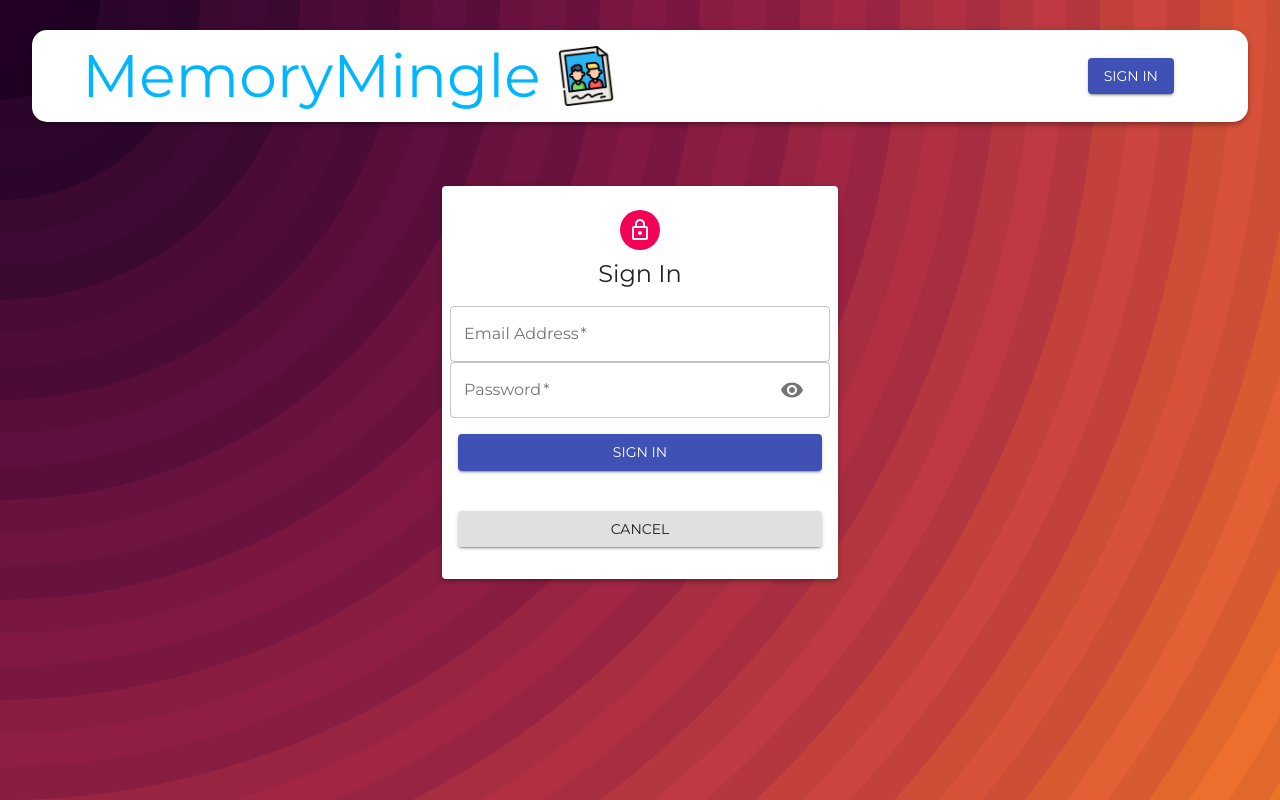
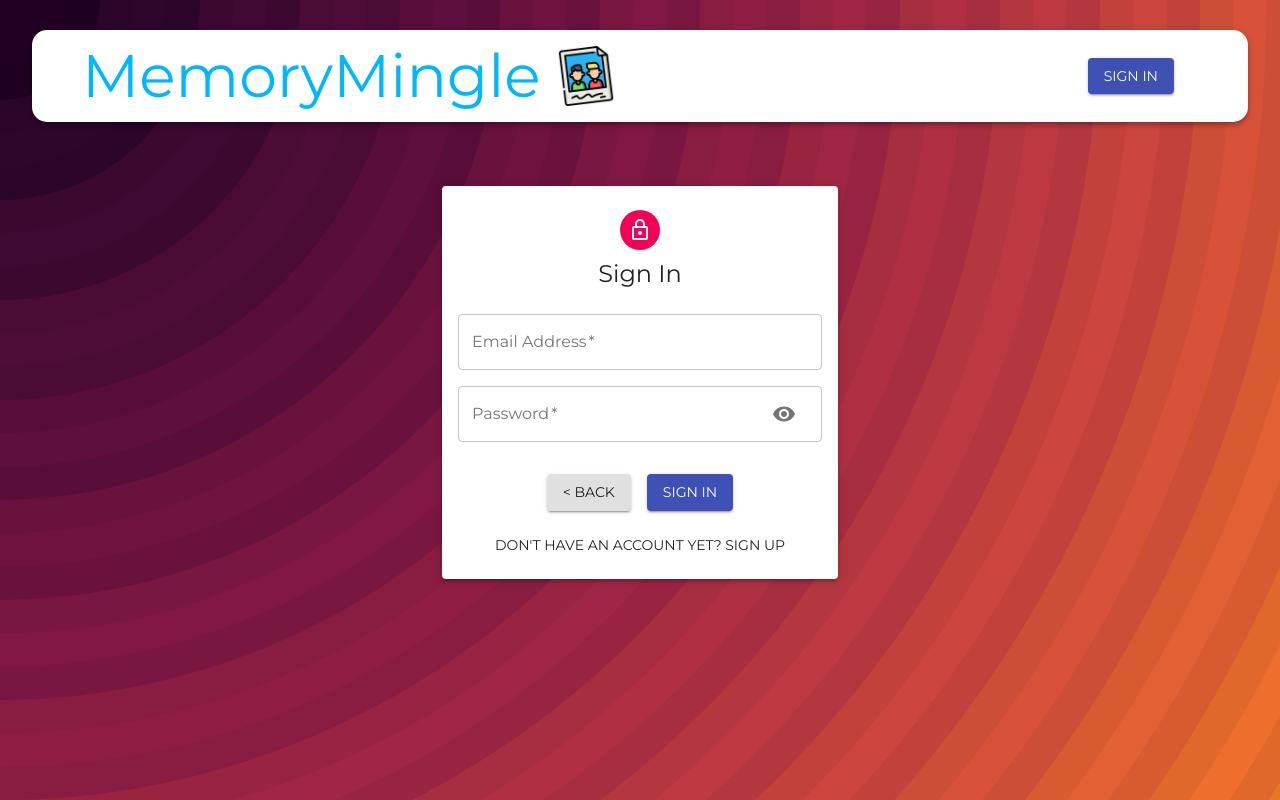
Before and after one commit to CodeShadowing95/picolly, a React (Create React App) app in the folder client/: page /auth in a window 1280 px wide. Built offline with nearby package versions, Linux system fonts and the light colour scheme.

Commit message:
Update Auth2.js

```diff
--- a/client/src/components/Auth/Auth2.js
+++ b/client/src/components/Auth/Auth2.js
@@ -9,8 +9,7 @@ import { Link } from 'react-router-dom';
 const Auth2 = () => {
   const classes = useStyles();
   const [showPassword, setShowPassword] = useState(false);
-
-  const isSignUp = false;
+  const [isSignUp, setIsSignUp] = useState(false);
 
   const handleShowPassword = () => setShowPassword((prevShowPassword) => !prevShowPassword);
 
@@ -20,6 +19,12 @@ const Auth2 = () => {
 
   const handleChange = () => {
 
+  }
+
+  const switchMode = () => {
+    // So if prevIsSignUp was true, the function returns false, and vice versa.
+    setIsSignUp((prevIsSignUp) => !prevIsSignUp);
+    handleShowPassword(false);
   }
 
   return (
@@ -41,12 +46,27 @@ const Auth2 = () => {
             <Input name="password" label="Password" handleChange={handleChange} type={showPassword ? "text" : "password"} handleShowPassword={handleShowPassword} />
             { isSignUp && <Input name="confirmPassword" label="Repeat Password" handleChange={handleChange} type="password" /> }
           </Grid>
-          <Button type="submit" fullWidth variant="contained" color="primary" className={classes.submit}>
-            { isSignUp ? 'Sign Up' : 'Sign In' }
-          </Button>
-          <Button component={Link} to="/" fullWidth variant="contained" color="default" className={classes.submit}>
-            Cancel
-          </Button>
+
+          <Grid container spacing={2} justifyContent="center">
+            <Grid item>
+              <Button component={Link} to="/" fullWidth variant="contained" color="default" className={classes.submit}>
+                {`< Back`}
+              </Button>
+            </Grid>
+            <Grid item>
+              <Button type="submit" fullWidth variant="contained" color="primary" className={classes.submit}>
+                { isSignUp ? 'Sign Up' : 'Sign In' }
+              </Button>
+            </Grid>
+          </Grid>
+
+          <Grid container justifyContent="center">
+            <Grid item>
+              <Button onClick={switchMode}>
+                { isSignUp ? 'Already have an account? Sign In' :  'Don\'t have an account yet? Sign Up' }
+              </Button>
+            </Grid>
+          </Grid>
         </form>
       </Paper>
     </Container>
--- a/client/src/components/Auth/Input.js
+++ b/client/src/components/Auth/Input.js
@@ -1,11 +1,22 @@
 import React from 'react';
-import { TextField, InputAdornment, IconButton } from '@material-ui/core';
+import { TextField, InputAdornment, IconButton, Grid } from '@material-ui/core';
 
 import Visibility from '@material-ui/icons/Visibility';
 import VisibilityOff from '@material-ui/icons/VisibilityOff';
 
-const Input = ({ name, label, type, autoFocus, handleChange, handleShowPassword }) => {
+const Input = ({ name, half, label, type, autoFocus, handleChange, handleShowPassword }) => {
+  const inputProps = {
+    endAdornment: (
+      <InputAdornment position="end">
+        <IconButton onClick={handleShowPassword}>
+          {type === 'password' ? <Visibility /> : <VisibilityOff />}
+        </IconButton>
+      </InputAdornment>
+    ),
+  }
+
   return (
+    <Grid item xs={12} sm={half ? 6 : 12}>
       <TextField
         name={name}
         onChange={handleChange}
@@ -15,17 +26,9 @@ const Input = ({ name, label, type, autoFocus, handleChange, handleShowPassword
         label={label}
         autoFocus={autoFocus}
         type={type}
-      InputProps={name === 'password' && {
-        endAdornment: (
-          <InputAdornment position="end">
-            <IconButton onClick={handleShowPassword}>
-              {type === 'password' ? <Visibility /> : <VisibilityOff />}
-            </IconButton>
-          </InputAdornment>
-        )
-      }}
+        InputProps={name === 'password' ? inputProps : null}
       />
-  );
-}
+    </Grid>
+)};
 
 export default Input;
```
Lines whose indentation alone changed are shown as unchanged.
